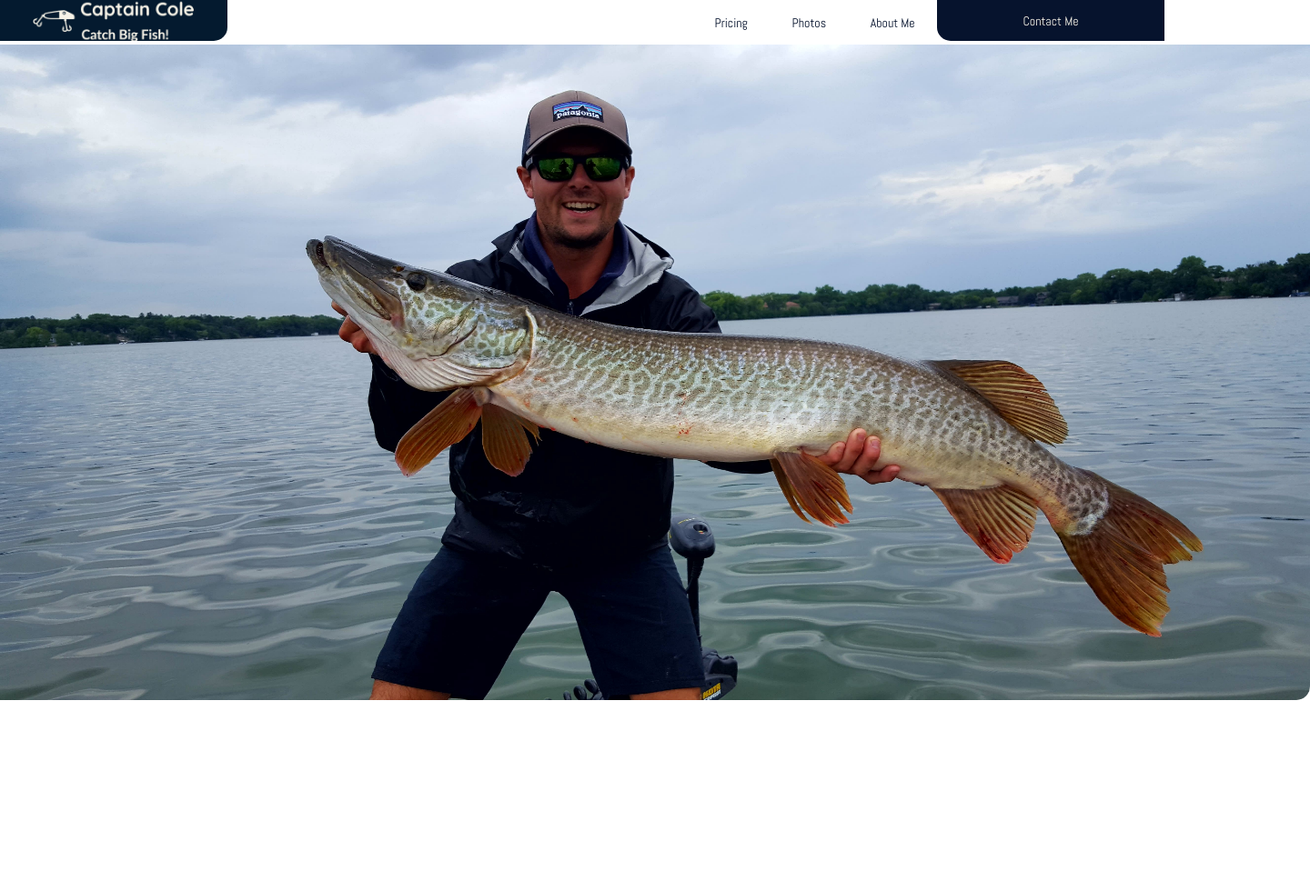
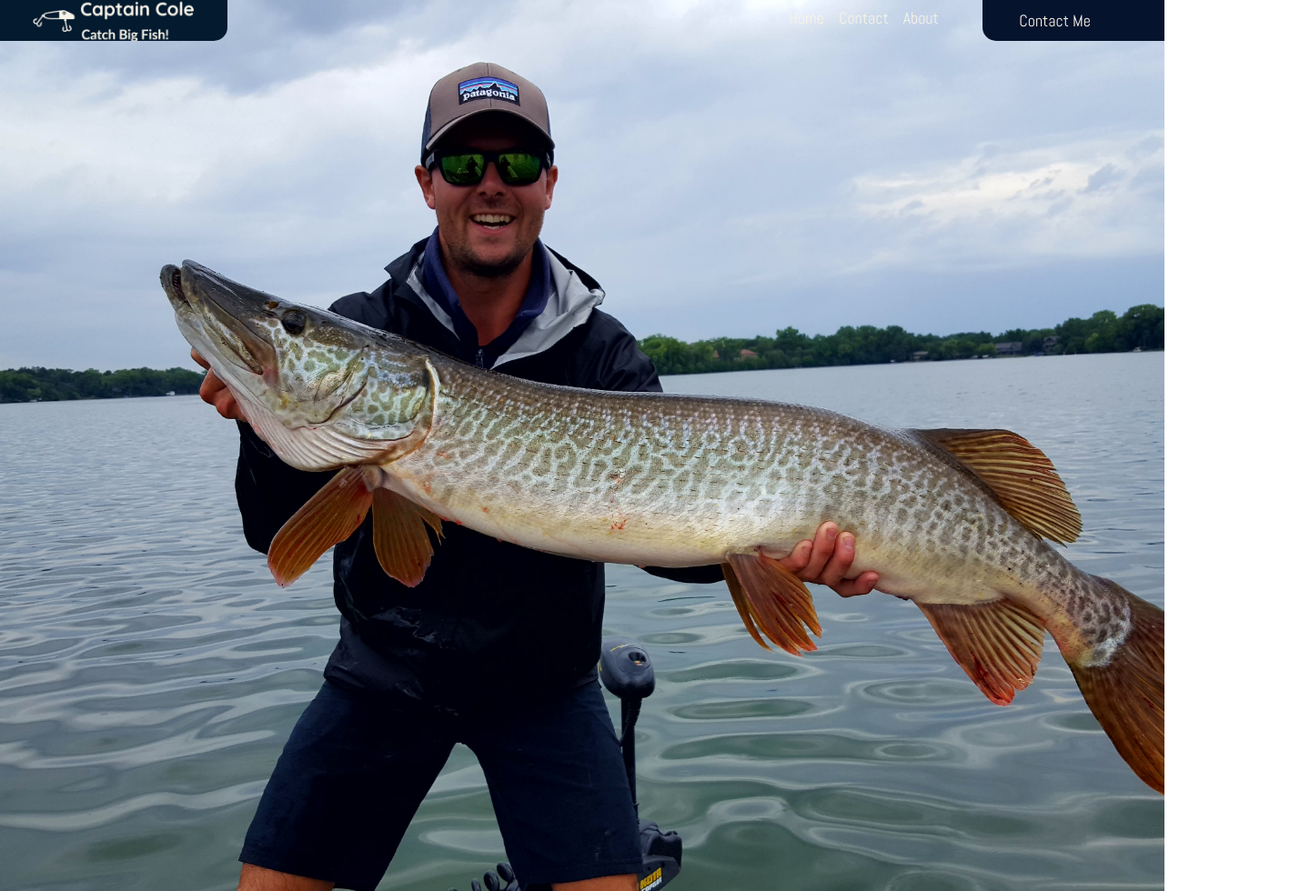
Before and after one commit to muskievan95/GuideSite, a plain HTML site: page index.html in a window 1280 px wide. Shown: the whole page at 91% size, 1440 px wide, since content can reach past the window. Before the commit the page ends 800 px from the top, so only its background shows below. Drawn offline with Linux system fonts and the light colour scheme.

Commit message:
updated nav and backround img

```diff
--- a/index.html
+++ b/index.html
@@ -4,40 +4,34 @@
     <meta charset="UTF-8">
     <meta http-equiv="X-UA-Compatible" content="IE=edge">
     <meta name="viewport" content="width=device-width, initial-scale=1.0">
-    <title>Document</title>
+    <title>CptCole</title>
     <link rel="stylesheet" href="styles.css">
     <link rel="preconnect" href="https://fonts.googleapis.com">
 <link rel="preconnect" href="https://fonts.gstatic.com" crossorigin>
 <link href="https://fonts.googleapis.com/css2?family=Abel&display=swap" rel="stylesheet">
 </head>
-<body>
+<body >
+    <div class="bg-img" >
+        <div class ="logo">
+            <a href="#home"><img  src="/Img/logo.jpg" alt="Cpt Coles Guide Logo" style="width:  250px;
+            height: 45px;
+        object-fit: cover;">
+            </a>
 
-    <div>
-        <nav>
-         <div class ="logo">
-            <img  src="/Img/logo.jpg" alt="Cpt Coles Guide Logo" style="width:  250px;
-        height: 45px;
-        object-fit: cover;
-        ">
+        </div>
+          <nav class="topnav">
+           <a href="#home">Home</a>
+           <a href="#contact">Contact</a>
+           <a href="#about">About</a>
+          </nav>
+          <div class="--contact" ><a href="#contact">Contact Me</a></li>
+          <div>
+        </div>
 
-         </div>
-          <ul>
-            <li><a href="#pricing">Pricing</a></li>
-            <li><a href="#phots">Photos</a></li>
-            <li><a href="#about">About Me</a></li>
-
-          </ul>
-          <div class="round" ><a href="#contact">Contact Me</a></li>
-          </div>
-
-        </nav>
-
-        <img class="muskiebanner" src="/img/bigtiger.jpg" alt="">
 
     </div>
 
 
+</body>
 
-
-</body>
 </html>
--- a/styles.css
+++ b/styles.css
@@ -1,41 +1,58 @@
-/* Remove padding and margin */
-  *{
+
+* {
+  box-sizing: border-box;
   margin: 0;
   padding: 0;
-      box-sizing: border-box;
-  }
-
-  nav{
-    display: flex;
-    justify-content: space-between;
-
 
 }
 
-  img{
-   border-bottom-right-radius: 15px;
+
+.bg-img {
+  /* The image used */
+  background-image: url("/Img/bigtiger.jpg");
+  display: flex;
+  min-height: 980px;
+
+
+  /* Center and scale the image nicely */
+  background-position: center;
+  background-repeat: no-repeat;
+  background-size: cover;
+
+  /* Needed to position the navbar */
+  position: relative;
 }
 
-  ul{
+/*postion of navbar*/
+.topnav{
   display: flex;
-    width: 21%;
-    margin-inline-start: auto;
-    justify-content: space-around;
+  justify-content: flex-end;
+  flex-direction: row;
+  width: 80%;
+  gap: 1rem;
+  padding-right: 3rem;
+  padding-top: .5rem;
+}
+a{
+  text-decoration: none;
+  color: #F7F3E8;
+  font-family: 'Abel', sans-serif;
+  font-size: 18px;
   align-items: center;
+
+}
+a:hover{
+  color: #06132D;
+  cursor: pointer;
 }
 
-  li{
-    list-style: none;
+.logo img{
+  border-bottom-right-radius: 15px;
+  display: flex;
+
 }
 
- a{
-    text-decoration: none;
-    color: #06132D;
-    font-family: 'Abel', sans-serif;
-    font-size: 14px;
-  }
-
-  .round{
+.--contact{
   display: flex;
   background-color: #06132D;
   width:  250px;
@@ -43,17 +60,14 @@
   align-items: center;
   justify-content: space-evenly;
   border-bottom-left-radius: 15px;
+
 }
-  .round a{
+.--contact a{
   color:#F7F3E8;
   font-family: 'Abel', sans-serif;
-    font-size: 14px;
+  font-size: 18px;
+  justify-content: space-evenly;
 }
 
-  .muskiebanner {
-    width: 1440px;
-    height: 721px;
-    z-index: -1;
-    display: flex;
-    flex-wrap: wrap;
-  }
+.sec{
+  background-color: #06132D;
```
Lines whose indentation alone changed are shown as unchanged.
